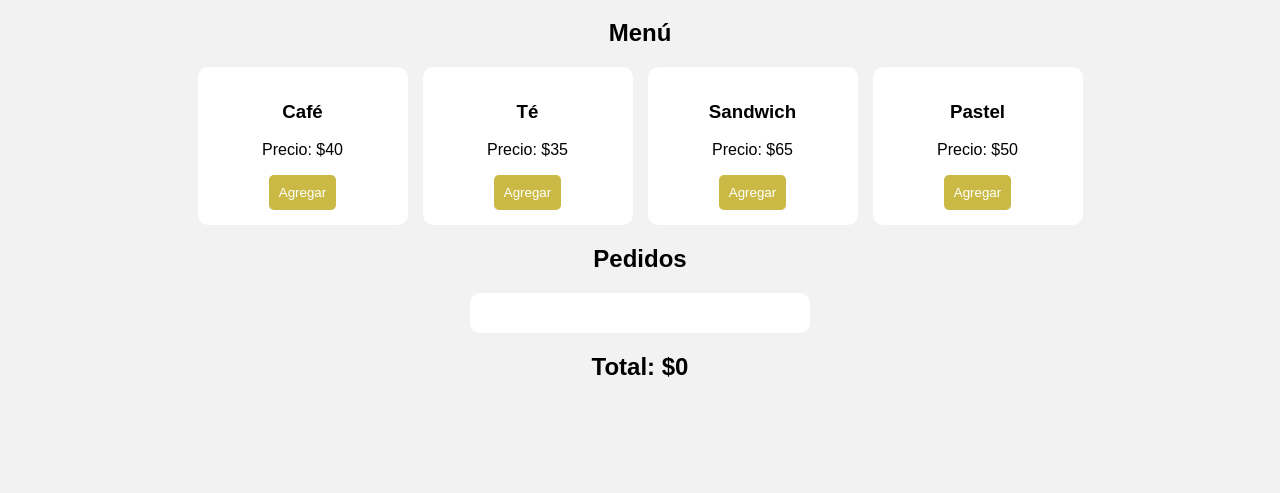
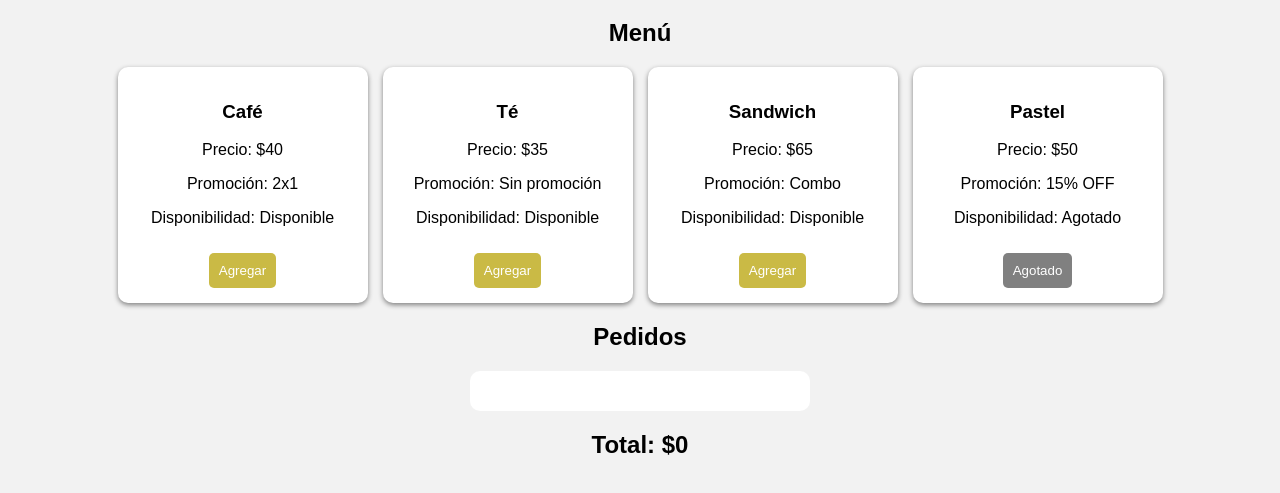
Before and after one commit to AgustinVelazquezM/PM_203, a plain HTML site: page Practica2/Facturacion.html in a window 1280 px wide. Shown: the part 89-582 px from the top of the page. Drawn offline with Linux system fonts and the light colour scheme.

Commit message:
Cafetería los mochis
En este commit entrego la practica3 por separado

```diff
--- a/Practica2/Facturacion.html
+++ b/Practica2/Facturacion.html
@@ -2,7 +2,9 @@
 <html lang="es">
 
 <head>
+
     <meta charset="UTF-8">
+
     <title>Cafetería los mochis</title>
 
     <style>
@@ -25,27 +27,54 @@
         }
 
         .producto {
+
             background-color: white;
-            width: 180px;
+
+            width: 220px;
+
             padding: 15px;
+
             border-radius: 10px;
+
             text-align: center;
+
+            box-shadow: 0px 2px 5px gray;
         }
 
         button {
+
             padding: 10px;
+
             border: none;
+
             border-radius: 5px;
+
             cursor: pointer;
+
             background-color: #caba45;
+
             color: white;
+
+            margin-top: 10px;
+        }
+
+        button:disabled {
+
+            background-color: gray;
+
+            cursor: not-allowed;
         }
 
         ul {
+
             background-color: white;
+
             padding: 20px;
+
             border-radius: 10px;
+
             width: 300px;
+
             margin: auto;
         }
 
@@ -61,18 +90,23 @@
 
     <div id="menu"></div>
 
-    <!-- CAJA -->
+
     <h2>Pedidos</h2>
 
     <ul id="listaPedidos"></ul>
 
+
     <h2 id="total">
+
         Total: $0
+
     </h2>
 
 
     <script src="cocina.js"></script>
+
     <script src="caja.js"></script>
+
     <script src="cliente.js"></script>
 
 </body>
--- a/Practica2/cliente.js
+++ b/Practica2/cliente.js
@@ -1,8 +1,8 @@
-
-
 function mostrarMenu() {
 
     const menu = document.getElementById("menu");
+
+    menu.innerHTML = "";
 
     for(let i = 0; i < catalogo.length; i++) {
 
@@ -14,17 +14,42 @@ function mostrarMenu() {
 
             <p>Precio: $${catalogo[i].precio}</p>
 
+            <p>
+                Promoción:
+                ${catalogo[i].promocion}
+            </p>
+
+            <p>
+                Disponibilidad:
+                ${catalogo[i].disponible ? "Disponible" : "Agotado"}
+            </p>
+
+            ${
+                catalogo[i].disponible
+                ?
+                `
                 <button onclick="agregarPedido(
                     '${catalogo[i].nombre}',
                     ${catalogo[i].precio}
                 )">
                     Agregar
                 </button>
+                `
+                :
+                `
+                <button disabled>
+                    Agotado
+                </button>
+                `
+            }
 
         </div>
         `;
     }
+
+    console.log("Menú mostrado correctamente");
 }
+
 
 
 function actualizarPantalla() {
@@ -51,4 +76,6 @@ function actualizarPantalla() {
 
     document.getElementById("total").innerHTML =
     "Total: $" + totalAcumulado;
+
+    console.log("Pantalla actualizada");
 }
--- a/Practica2/cocina.js
+++ b/Practica2/cocina.js
@@ -1,25 +1,70 @@
-
-
 const catalogo = [
 
     {
         nombre: "Café",
-        precio: 40
+        precio: 40,
+        disponible: true,
+        promocion: "2x1"
     },
 
     {
         nombre: "Té",
-        precio: 35
+        precio: 35,
+        disponible: true,
+        promocion: "Sin promoción"
     },
 
     {
         nombre: "Sandwich",
-        precio: 65
+        precio: 65,
+        disponible: true,
+        promocion: "Combo"
     },
 
     {
         nombre: "Pastel",
-        precio: 50
+        precio: 50,
+        disponible: false,
+        promocion: "15% OFF"
     }
 
 ];
+
+
+
+function mostrarCatalogo() {
+
+    console.log("CATÁLOGO ACTUAL");
+    console.log(catalogo);
+}
+
+
+
+function agregarProducto(nombre, precio, disponible, promocion) {
+
+    const producto = {
+        nombre: nombre,
+        precio: precio,
+        disponible: disponible,
+        promocion: promocion
+    };
+
+    catalogo.push(producto);
+
+    console.log("Producto agregado:");
+    console.log(producto);
+
+    mostrarMenu();
+}
+
+
+
+function eliminarProducto(index) {
+
+    console.log("Producto eliminado:");
+    console.log(catalogo[index]);
+
+    catalogo.splice(index, 1);
+
+    mostrarMenu();
+}
```
Also changed, not shown: Practica2/caja.js (+11 -2 lines). Lines whose indentation alone changed are shown as unchanged.
